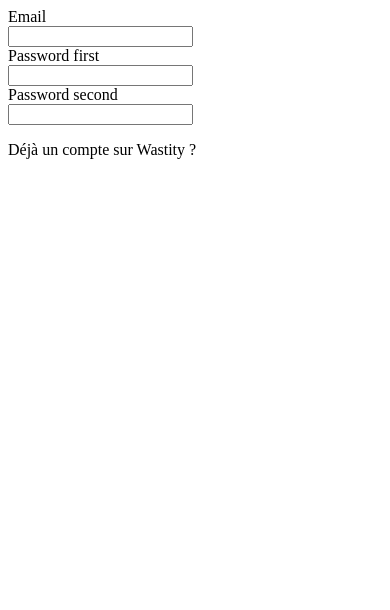
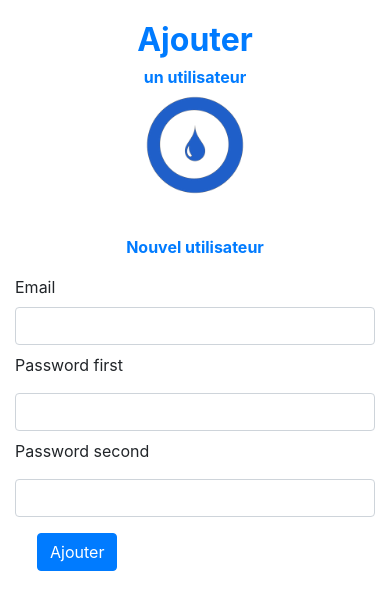
Before and after one commit to Yakuzo45/Hackapure, a Symfony app: template templates/Admin/register.html.twig in a window 390 px wide. Shown: the top 610 px of the page. Run offline with Twig, Linux system fonts and the light colour scheme; the template is opened without the code that fills it, so the values that code supplies are empty; form fields are guessed from the names that the template uses; style sheets or scripts are compiled from the project's sources; some libraries are stand-ins or nearby versions.

Commit message:
add user done

```diff
--- /dev/null
+++ b/assets/scss/login.scss
@@ -0,0 +1,26 @@
+@import "main";
+
+.mission {
+  font-size:0.9em;
+  font-weight:normal;
+  color:black;
+}
+
+.community {
+  margin-top: -15px;
+}
+
+.aquapure {
+  margin-top:-10px;
+}
+
+.connexion {
+  margin-left: 1.8vw;
+}
+
+@media screen and (min-width:900px) {
+  .aquapure {
+    width:700px;
+    height:200px;
+  }
+}
--- a/assets/scss/main.scss
+++ b/assets/scss/main.scss
@@ -2,5 +2,4 @@
 @import "~@fortawesome/fontawesome-free/scss/fontawesome.scss";
 
 body {
-    background-color: lightgray;
 }
--- a/src/Controller/SecurityController.php
+++ b/src/Controller/SecurityController.php
@@ -13,7 +13,7 @@ use Symfony\Component\Routing\Annotation\Route;
 class SecurityController extends AbstractController
 {
     /**
-     * @Route("/", name="app_register")
+     * @Route("/register", name="app_register")
      */
     public function register(Request $request, UserPasswordEncoderInterface $passwordEncoder): Response
     {
@@ -37,6 +37,5 @@ class SecurityController extends AbstractController
             'admin' => $admin,
             'form' => $form->createView()
         ]);
-
     }
 }
--- a/src/Form/AdminUserType.php
+++ b/src/Form/AdminUserType.php
@@ -17,7 +17,7 @@ class AdminUserType extends AbstractType
         $builder
             ->add('email', EmailType::class, [
                 'label' => 'Votre Email :',
-                'attr' => ['placeholder' => 'Email']
+                'attr' => ['placeholder' => 'Email', 'class' => 'form-control']
             ])
             ->add('password', RepeatedType::class, [
                 'type' => PasswordType::class,
@@ -25,7 +25,8 @@ class AdminUserType extends AbstractType
                 'options' => ['attr' => ['class' => 'password-field', 'placeholder' => 'Mot de Passe']],
                 'required' => true,
                 'first_options' => ['label' => 'Mot de Passe'],
-                'second_options' => ['label' => 'Confirmez le mot de passe']
+                'second_options' => ['label' => 'Confirmez le mot de passe'],
+                'attr' => ['class' => 'form-control']
             ])
         ;
     }
--- a/templates/Admin/register.html.twig
+++ b/templates/Admin/register.html.twig
@@ -1,10 +1,36 @@
 {% extends 'base.html.twig' %}
 
-{% block stylesheets %}{% endblock %}
+{% block title %}Log in !{% endblock %}
+
+{% block stylesheets %}{{ encore_entry_link_tags('login') }}{% endblock %}
 
 {% block body %}
-    <body>
-    <div class="container mt-5">
+    <div class="container-fluid">
+        <div class="row justify-content-center pt-3">
+            <div class="col-7">
+                <p class="fa-2x text-center text-primary"><strong>Ajouter</strong></p>
+            </div>
+            <div class="col-7">
+                <p class="text-primary text-center community"><strong>un utilisateur</strong></p>
+            </div>
+        </div>
+        <div class="row justify-content-center pb-3">
+            <div class="col-4 col-lg-5">
+                <img src="{{ asset('build/images/aquapure.ico') }}" class="img-fluid aquapure" alt="logo aquapure">
+            </div>
+        </div>
+        <div class="row justify-content-center text-primary text-center">
+            <div class="col-12">
+                <p class="mission"></p>
+            </div>
+        </div>
+        <div class="row pt-2">
+            <div class="col-12">
+                <p class="fa-1x text-primary text-center"><strong>Nouvel utilisateur</strong></p>
+            </div>
+        </div>
+    </div>
+    <div class="container">
         {{ form_start(form) }}
             <div class="row justify-content-center">
                 <div class="col-12 col-sm-4">
@@ -14,30 +40,27 @@
                     {{ form_widget(form.email) }}
                 </div>
             </div>
-        <div class="row justify-content-center pt-3">
-            <div class="col-12 col-sm-4">
+            <div class="row justify-content-center">
+                <div class="col-12 col-sm-4 mt-2">
                     {{ form_label(form.password.first) }}
                 </div>
-            <div class="col-12 col-sm-4">
+                <div class="col-12 col-sm-4 mt-2">
                     {{ form_widget(form.password.first) }}
                 </div>
             </div>
-        <div class="row justify-content-center pt-3">
-            <div class="col-12 col-sm-4">
+             <div class="row justify-content-center">
+                <div class="col-12 col-sm-4 mt-2">
                     {{ form_label(form.password.second) }}
                 </div>
-            <div class="col-12 col-sm-4">
+                <div class="col-12 col-sm-4 mt-2">
                     {{ form_widget(form.password.second) }}
                 </div>
              </div>
-            {{ form_end(form) }}
-        <div class="row justify-content-center mt-5">
-            <div class="col-12 text-center">
-                <p>Déjà un compte sur Wastity ?</p>
+                <input type="hidden" name="_csrf_token" value="{{ csrf_token('authenticate') }}">
+                <div class="col-5 col-sm-7 offset-sm-4 col-lg-6 offset-lg-4">
+                    <button class="btn btn-primary mt-3 mb-3 connexion">{{ button_label|default('Ajouter') }}</button>
                 </div>
             </div>
+        {{ form_end(form) }}
     </div>
-    </body>
-
-
 {% endblock %}
--- a/webpack.config.js
+++ b/webpack.config.js
@@ -25,6 +25,7 @@ Encore
      */
     .addEntry('main', './assets/js/main.js')
     .addEntry('searchAddress', './assets/js/searchAddressAutocompletion.js')
+    .addStyleEntry('login', './assets/scss/login.scss')
     //.addEntry('page1', './assets/js/page1.js')
     //.addEntry('page2', './assets/js/page2.js')
 
```
Also changed, not shown: assets/images/aquapure.ico (added). Lines whose indentation alone changed are shown as unchanged.
